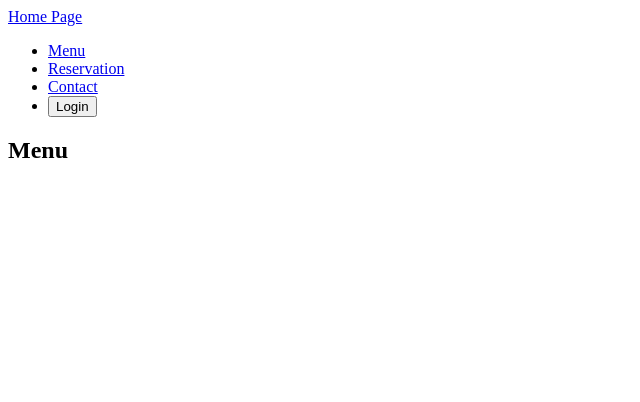
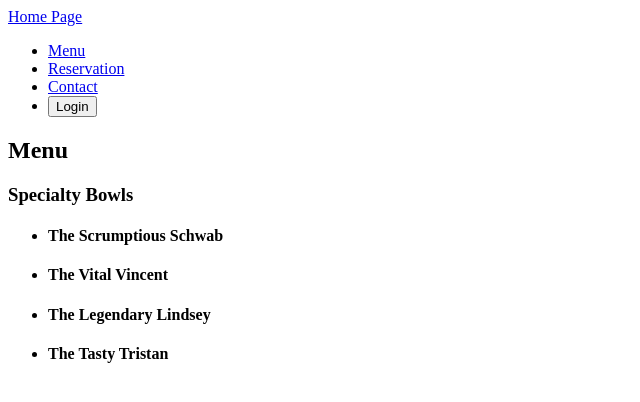
Before and after one commit to ant-codes-42/slurp-society, a React (Vite) app in the folder client/: page /Menu in a window 1280 px wide. Shown: the top 402 px of the page, without its empty margins (0-640 px from the left). Built offline with nearby package versions, Linux system fonts and the light colour scheme.

Commit message:
Added some basic content to menu page

```diff
--- a/client/src/pages/Menu.Tsx
+++ b/client/src/pages/Menu.Tsx
@@ -1,8 +1,30 @@
 const Menu = () => {
     return (
      <>
-         <div>
+         <div className="menuH2">
             <h2>Menu</h2>
+        </div>
+
+        <div>
+            <h3>Specialty Bowls</h3>
+        </div>
+
+        <div>
+            <ul>
+                <li>
+                    <h4>The Scrumptious Schwab</h4>
+                </li>
+                <li>
+                    <h4>The Vital Vincent</h4>
+                    <p></p>
+                </li>
+                <li>
+                    <h4>The Legendary Lindsey</h4>
+                </li>
+                <li>
+                    <h4>The Tasty Tristan</h4>
+                </li>
+            </ul>
         </div>
      </>
     )
```
